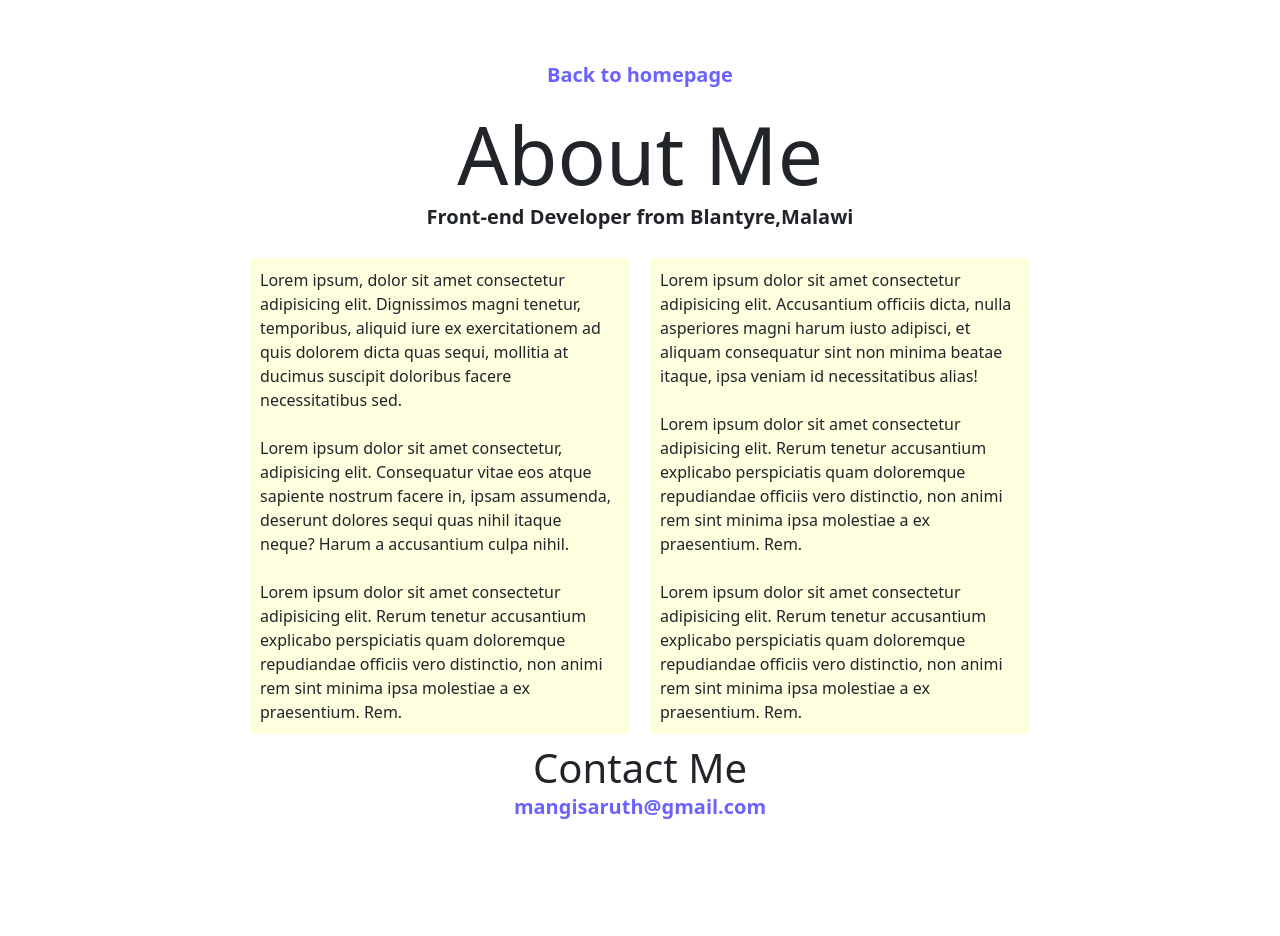
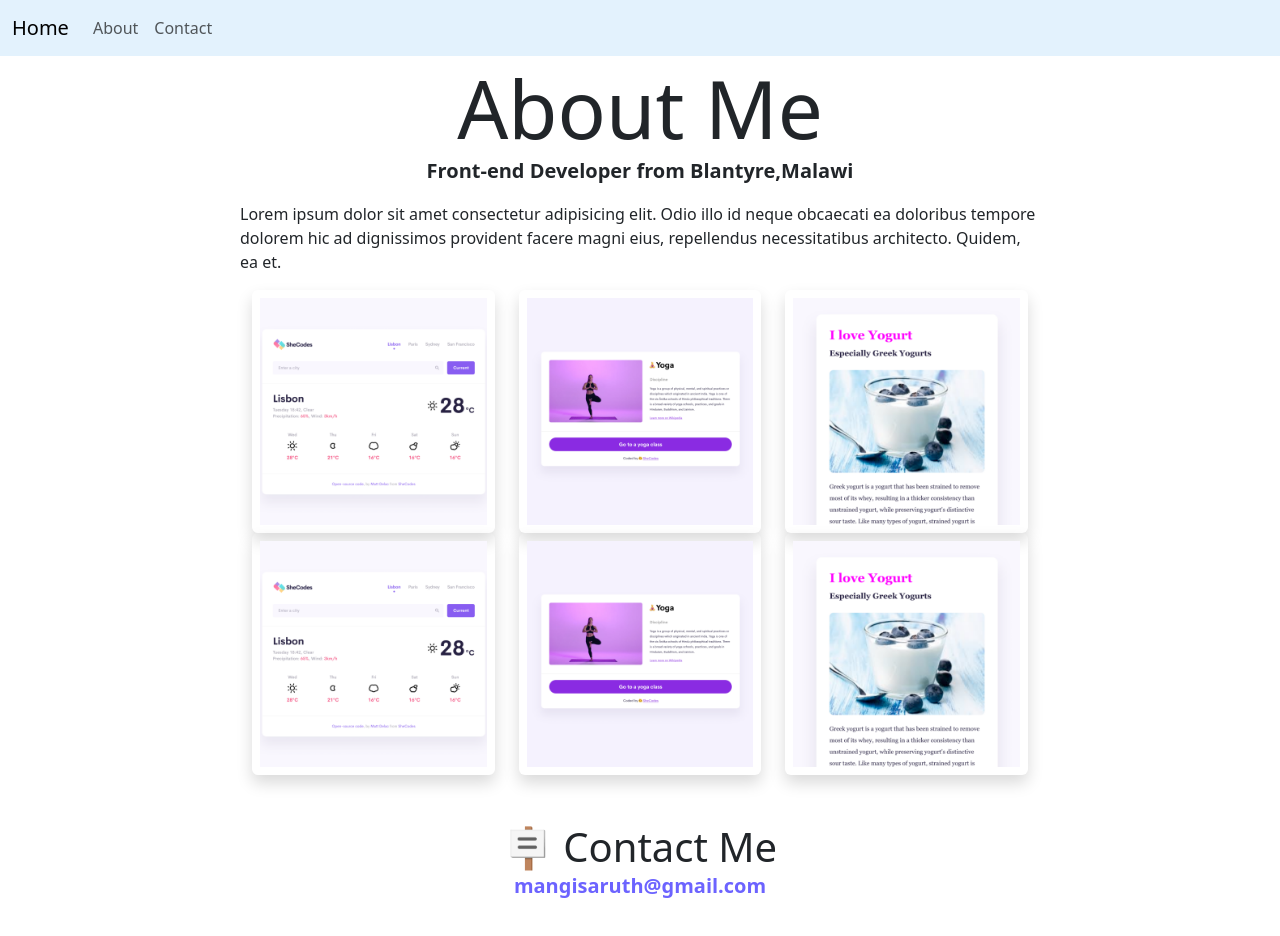
Before and after one commit to ruemangisa/Personal-Portfolio, a plain HTML site: page about.html in a window 1280 px wide. Before the commit the page ends 882 px from the top, so only its background shows below. Drawn offline with nearby package versions, Linux system fonts and the light colour scheme.

Commit message:
Added more content to the pages

```diff
--- a/about.html
+++ b/about.html
@@ -6,49 +6,66 @@
     <link href="https://cdn.jsdelivr.net/npm/bootstrap@5.3.3/dist/css/bootstrap.min.css" rel="stylesheet" integrity="sha384-QWTKZyjpPEjISv5WaRU9OFeRpok6YctnYmDr5pNlyT2bRjXh0JMhjY6hW+ALEwIH" crossorigin="anonymous">
     <title>About Me</title>
     <link rel="stylesheet" href="src/style.css" />
+    <script src="https://cdn.jsdelivr.net/npm/bootstrap@5.0.2/dist/js/bootstrap.bundle.min.js" integrity="sha384-MrcW6ZMFYlzcLA8Nl+NtUVF0sA7MsXsP1UyJoMp4YLEuNSfAP+JcXn/tWtIaxVXM" crossorigin="anonymous"></script>
   </head>
   <body>
-    <p><a href="index.html">Back to homepage</a></p>
-    <h1 class="name">About Me</h1>
-    <p>Front-end Developer from Blantyre,Malawi</p>
-    <div class="main-content">
-      <div class="first-cont">
-        Lorem ipsum, dolor sit amet consectetur adipisicing elit. Dignissimos
-        magni tenetur, temporibus, aliquid iure ex exercitationem ad quis
-        dolorem dicta quas sequi, mollitia at ducimus suscipit doloribus facere
-        necessitatibus sed.
-        <br /><br />
-        Lorem ipsum dolor sit amet consectetur, adipisicing elit. Consequatur
-        vitae eos atque sapiente nostrum facere in, ipsam assumenda, deserunt
-        dolores sequi quas nihil itaque neque? Harum a accusantium culpa nihil.
-        <br />
-        <br />
-        Lorem ipsum dolor sit amet consectetur adipisicing elit. Rerum tenetur
-        accusantium explicabo perspiciatis quam doloremque repudiandae officiis
-        vero distinctio, non animi rem sint minima ipsa molestiae a ex
-        praesentium. Rem.
+    <div class="container">
+
+    <nav class="navbar fixed-top navbar-expand-lg navbar-light" style="background-color: #e3f2fd;">
+      <div class="container-fluid">
+        <a class="navbar-brand" href="index.html">Home</a>
+        <button class="navbar-toggler" type="button" data-bs-toggle="collapse" data-bs-target="#navbarNav" aria-controls="navbarNav" aria-expanded="false" aria-label="Toggle navigation">
+          <span class="navbar-toggler-icon"></span>
+        </button>
+        <div class="collapse navbar-collapse" id="navbarNav">
+          <ul class="navbar-nav">
+            <li class="nav-item">
+              <a class="nav-link" href="about.html">About</a>
+            </li>
+            <li class="nav-item">
+              <a class="nav-link" href="about.html#contact">Contact</a>
+            </li>
+            <li class="nav-item">
+              <a class="nav-link disabled" href="#" tabindex="-1" aria-disabled="true"></a>
+            </li>
+          </ul>
+        </div>
       </div>
-      <div class="first-cont">
-        Lorem ipsum dolor sit amet consectetur adipisicing elit. Accusantium
-        officiis dicta, nulla asperiores magni harum iusto adipisci, et aliquam
-        consequatur sint non minima beatae itaque, ipsa veniam id necessitatibus
-        alias! <br />
-        <br />
-        Lorem ipsum dolor sit amet consectetur adipisicing elit. Rerum tenetur
-        accusantium explicabo perspiciatis quam doloremque repudiandae officiis
-        vero distinctio, non animi rem sint minima ipsa molestiae a ex
-        praesentium. Rem.
-        <br />
-        <br />
-        Lorem ipsum dolor sit amet consectetur adipisicing elit. Rerum tenetur
-        accusantium explicabo perspiciatis quam doloremque repudiandae officiis
-        vero distinctio, non animi rem sint minima ipsa molestiae a ex
-        praesentium. Rem.
+    </nav>
+
+  </div>
+<h1 class="name">About Me</h1>
+    <p class="p">Front-end Developer from Blantyre,Malawi</p>
+    <p> Lorem ipsum dolor sit amet consectetur adipisicing elit. Odio illo id neque obcaecati ea doloribus tempore dolorem hic ad dignissimos provident facere magni eius, repellendus necessitatibus architecto. Quidem, ea et.</p>
+    <div class="container">
+      <div class="row">
+      <div class="col-md-4">
+       <img src="images/weather.png" alt="" class="img-fluid p-2 shadow rounded">
+      </div>
+      <div class="col-md-4">
+     <img src="images/yoga.png" alt="" class="img-fluid p-2 shadow rounded">
+      </div>
+      <div class="col-md-4">
+     <img src="images/yogurt.png" alt="" class="img-fluid p-2 shadow rounded">
       </div>
     </div>
-    <div id="contact">
-      <h1>Contact Me</h1>
-      <p>
+    </div>
+    <div class="container">
+      <div class="row">
+      <div class="col-md-4">
+       <img src="images/weather.png" alt="" class="img-fluid p-2 shadow rounded">
+      </div>
+      <div class="col-md-4">
+     <img src="images/yoga.png" alt="" class="img-fluid p-2 shadow rounded">
+      </div>
+      <div class="col-md-4">
+     <img src="images/yogurt.png" alt="" class="img-fluid p-2 shadow rounded">
+      </div>
+    </div>
+    </div>
+    <div id="contact" class="mt-5">
+      <h1>🪧 Contact Me</h1>
+      <p class="p">
         <a href="mailto:mangisaruth@gmail.com">mangisaruth@gmail.com</a>
       </p>
     </div>
--- a/src/style.css
+++ b/src/style.css
@@ -5,7 +5,7 @@ h1 {
   .name {
     font-size: 80px;
   }
-  p {
+  .p {
     text-align: center;
     font-size: 20px;
     margin: 5;
```
Also changed, not shown: index.html (+55 -3 lines), images/weather.png (added), images/yoga.png (added), images/yogurt.png (added).
